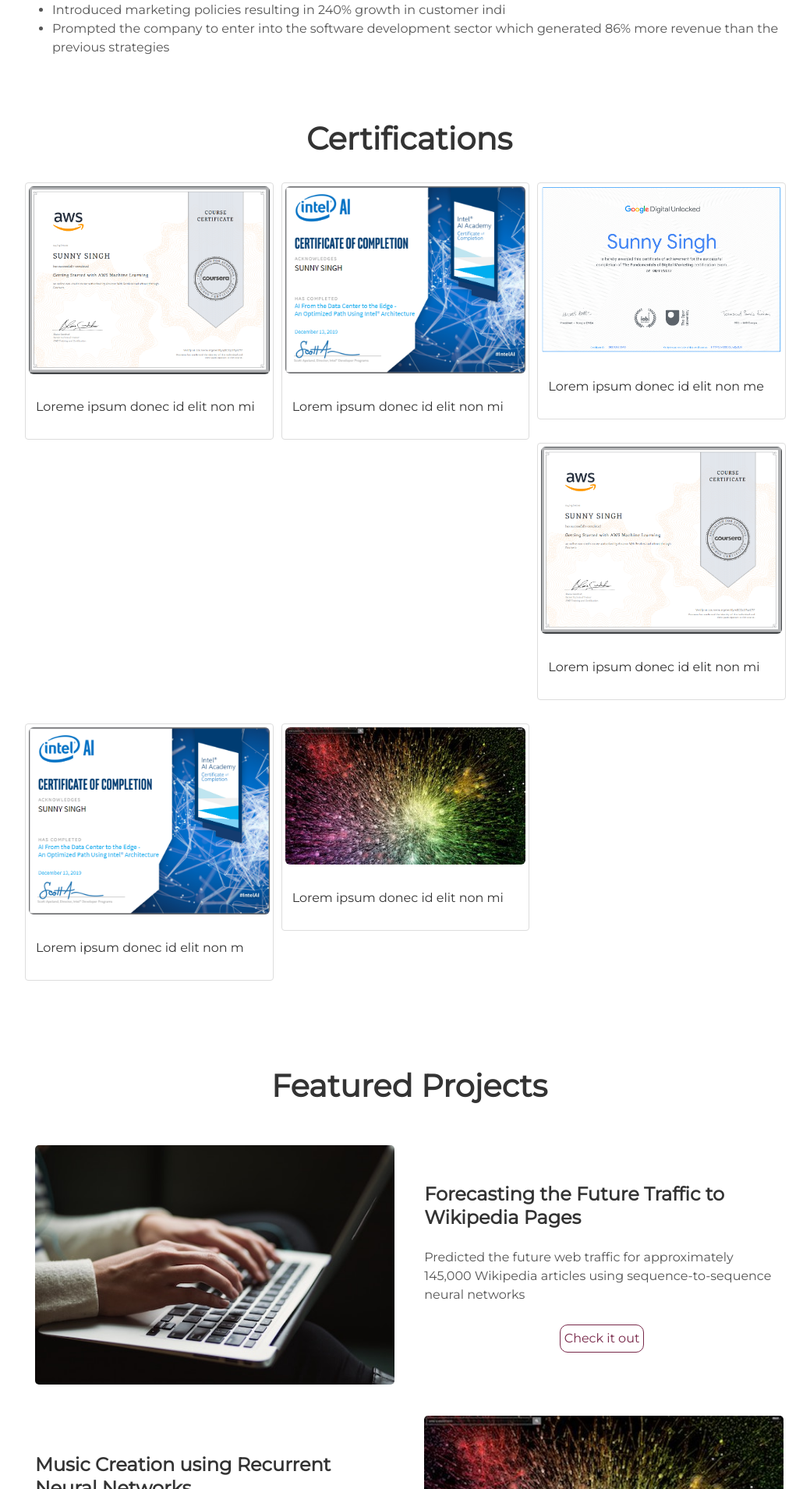
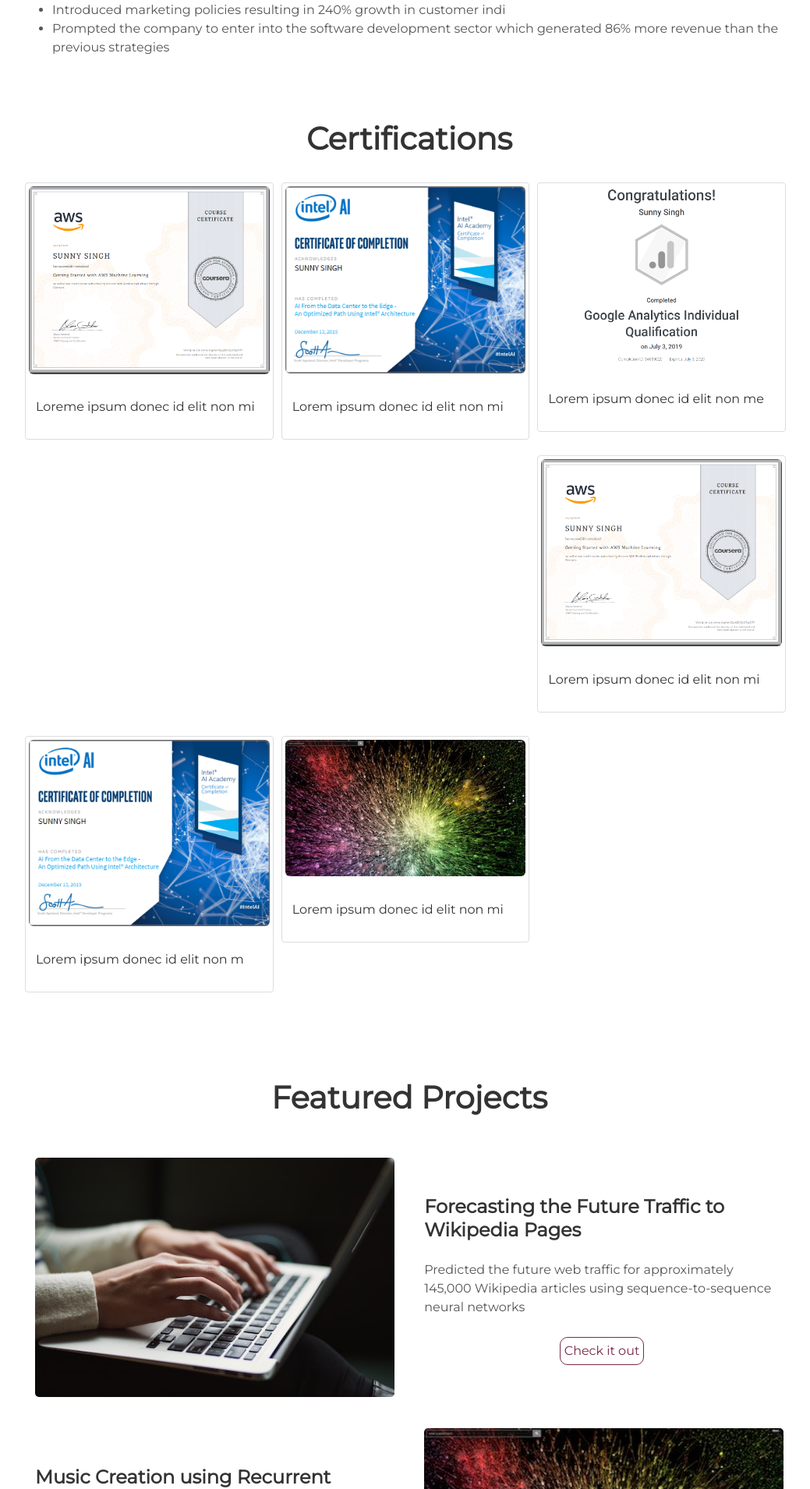
Before and after one commit to arkadee/arkadee.github.io, a Jekyll site: the page built from index.html, in a window 1280 px wide. Shown: the part 2585-4495 px from the top of the page at 78% size, without its empty margins (115-1154 px from the left). Built offline with Jekyll 4.4.1, drawn with Linux system fonts in a browser that asks for light colours.

Commit message:
Update certifications.html

```diff
--- a/_includes/certifications.html
+++ b/_includes/certifications.html
@@ -60,7 +60,7 @@
         <div class="column1">
           <div class="thumbnail">
             <a href="/w3images/fjords.jpg" target="_blank">
-              <img src="assets/img/c1.png" class="img-rounded" alt="Snow" style="width:100%">
+              <img src="assets/img/c3.png" class="img-rounded" alt="Snow" style="width:100%">
             </a>
               <div class="caption">
                 <p>Lorem ipsum donec id elit non me</p>
```
